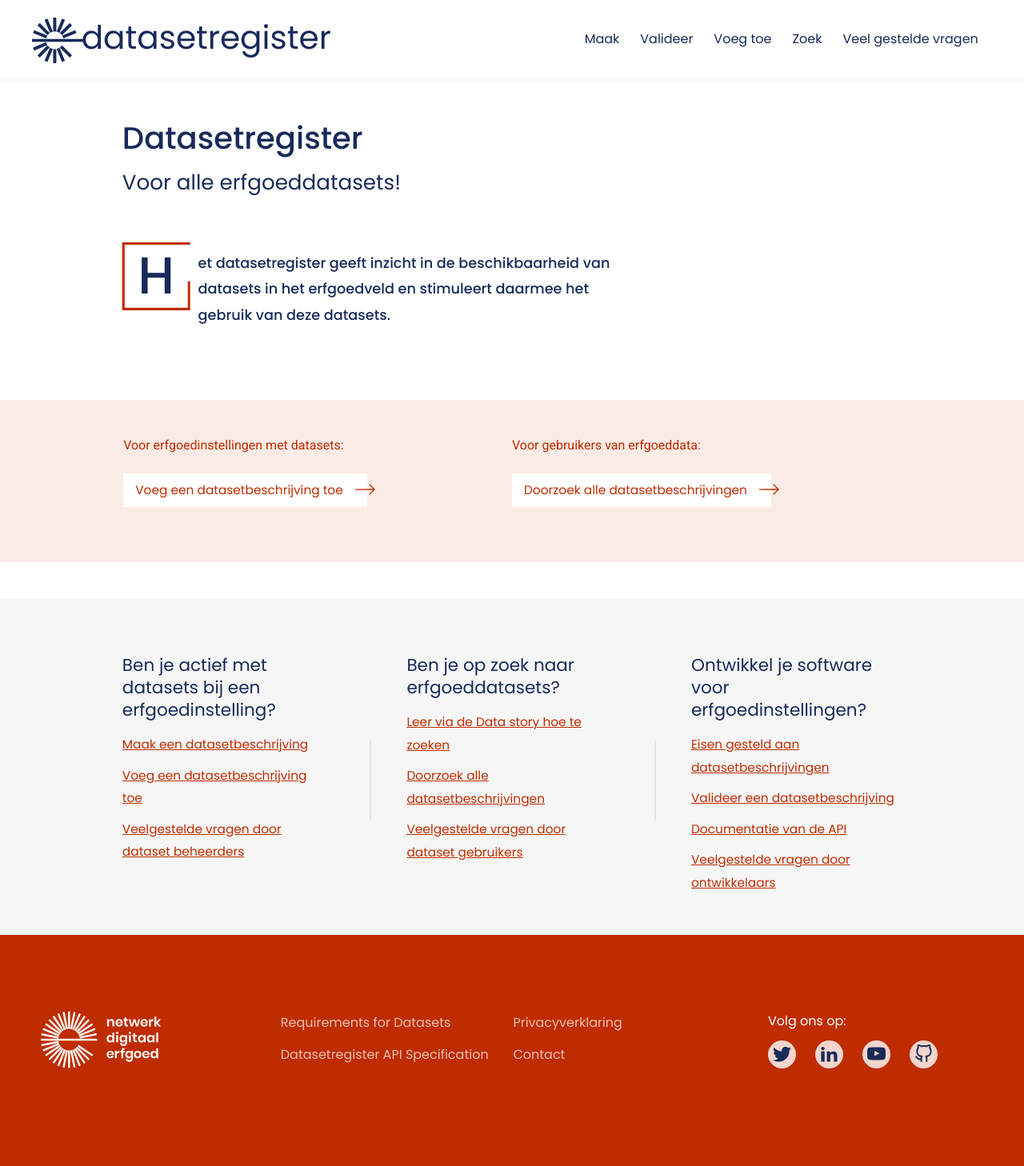
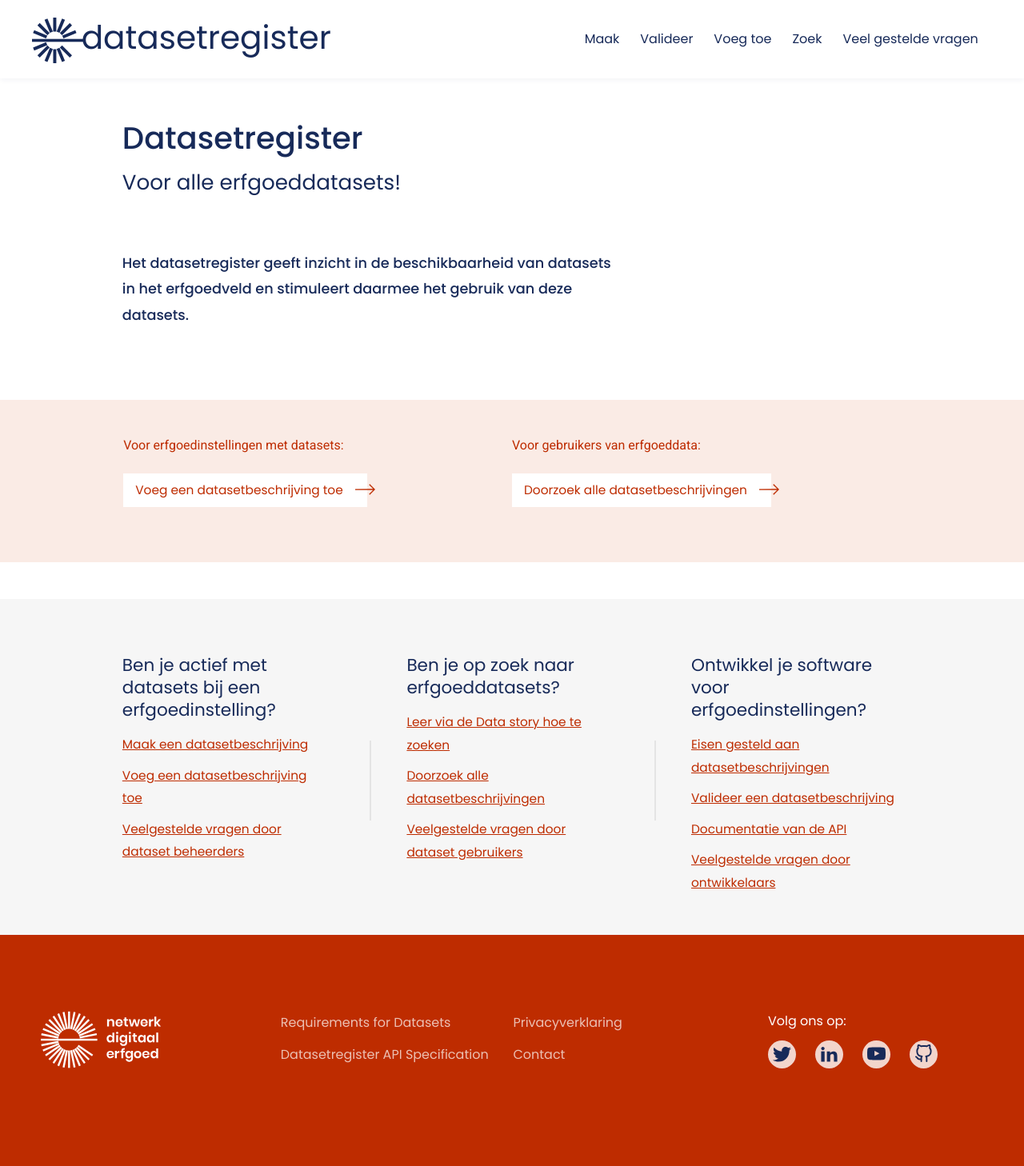
Before and after one commit to netwerk-digitaal-erfgoed/registry-demo, a PHP site: page / in a window 1280 px wide. Shown: the whole page at 80% size. Run offline with PHP 8.4, Linux system fonts and the light colour scheme; grey boxes are pictures that could not be loaded.

Commit message:
removed initial

```diff
--- a/web/index.php
+++ b/web/index.php
@@ -12,7 +12,7 @@
 				</figure>
 				<div class="all-2_3 tablet-portrait-1_1">
 					<div class="m-t-half-space">
-						<p><br></p><p><span class="initial"><svg class="rect"><rect class="svgInitial" width="100%" height="100%" style="stroke-width: 6; fill: transparent; stroke-dasharray: 360; stroke-dashoffset: 370;"></rect> </svg><span> H </span></span>et datasetregister geeft inzicht in de beschikbaarheid van datasets in het erfgoedveld en stimuleert daarmee het gebruik van deze datasets.</p><p><br></p>
+						<p><br></p><p>Het datasetregister geeft inzicht in de beschikbaarheid van datasets in het erfgoedveld en stimuleert daarmee het gebruik van deze datasets.</p><p><br></p>
 					</div>
 				</div>
 			</div>
```
